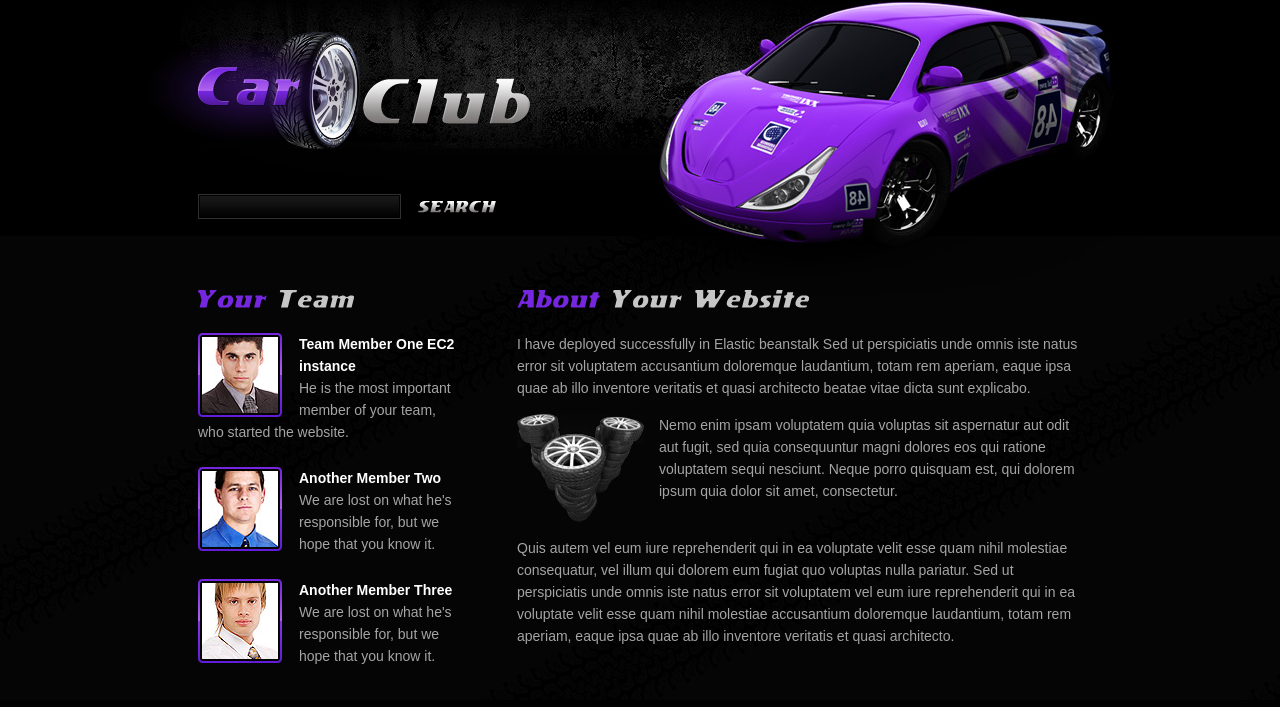
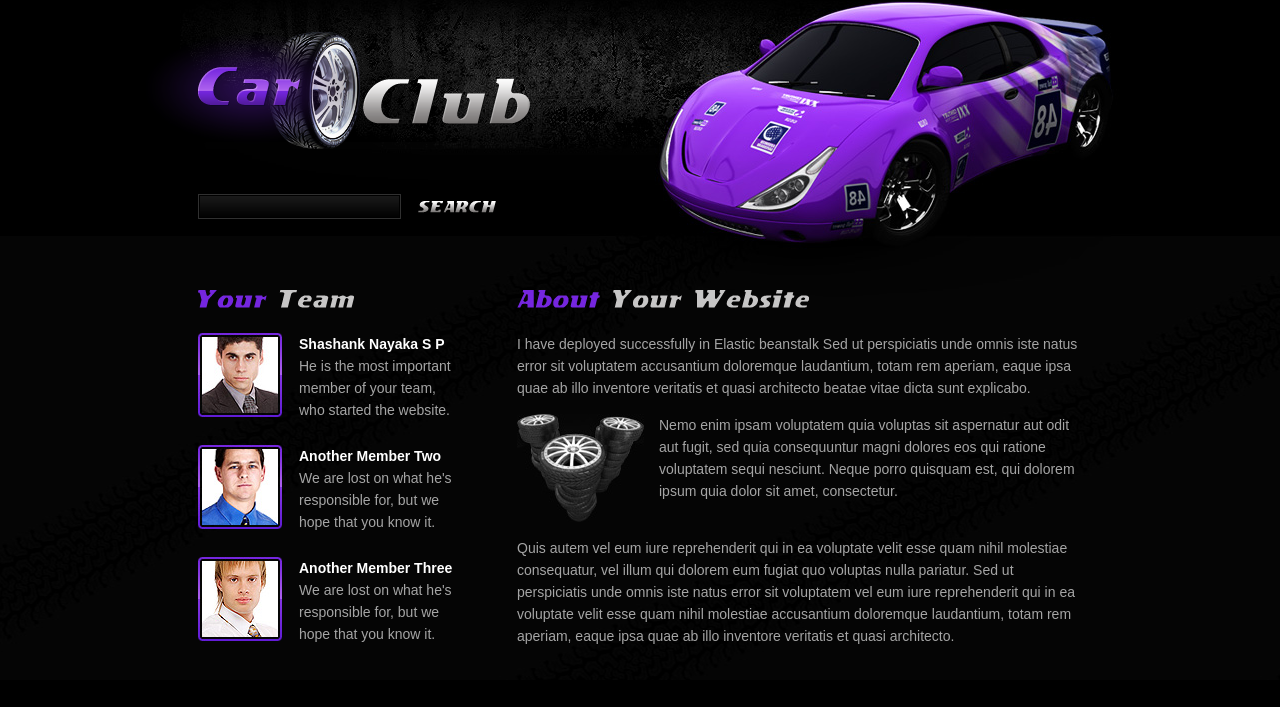
Before and after one commit to shrey31-N/car-web, a plain HTML site: page about-us.html in a window 1280 px wide. Shown: the part 91-798 px from the top of the page. Drawn offline with Linux system fonts and the light colour scheme.

Commit message:
Update about-us.html

```diff
--- a/about-us.html
+++ b/about-us.html
@@ -59,7 +59,7 @@
 				<article class="col-1">
 					<img src="images/2page-title1.gif" class="title">
 					<ul class="list">
-						<li><img src="images/2page-img1.jpg"><strong>Team Member One EC2 instance</strong>He is the most important member of your team, who started the website. </li>
+						<li><img src="images/2page-img1.jpg"><strong>Shashank Nayaka S P</strong>He is the most important member of your team, who started the website. </li>
 						<li><img src="images/2page-img2.jpg"><strong>Another Member Two</strong>We are lost on what he's responsible for, but we hope that you know it.</li>
 						<li><img src="images/2page-img3.jpg"><strong>Another Member Three</strong>We are lost on what he's responsible for, but we hope that you know it.</li>
 					</ul>
```
